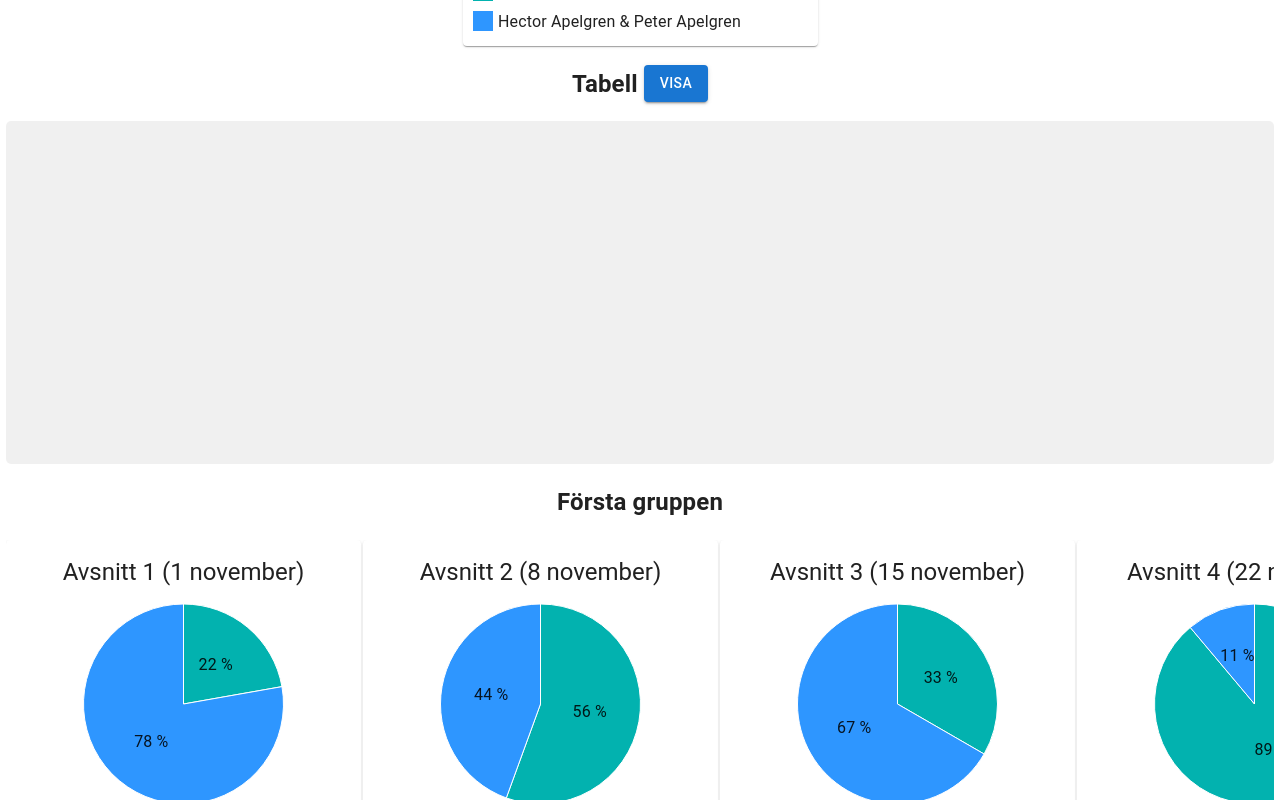
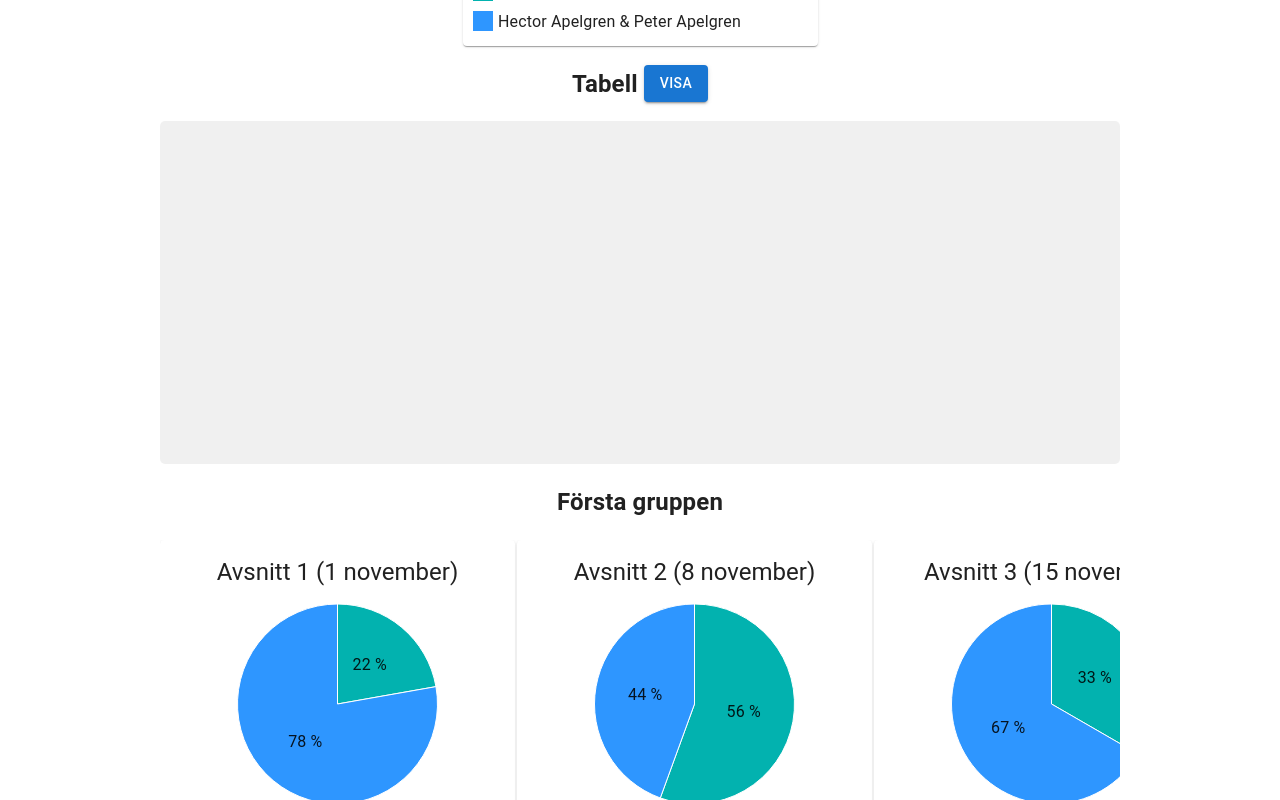
Before and after one commit to g-lowen/spela-pa-sparet, a React (Create React App) app: page / in a window 1280 px wide. Shown: the part 460-1260 px from the top of the page. Built offline with nearby package versions, Linux system fonts and the light colour scheme.

Commit message:
add maxWidth to content

```diff
--- a/src/components/CardsContainer.tsx
+++ b/src/components/CardsContainer.tsx
@@ -6,6 +6,7 @@ export const CardsContainer = (props: BoxProps) => {
       sx={{
         display: "flex",
         gap: "2px",
+        maxWidth: "960px",
         overflowX: "scroll",
         paddingBottom: "5px",
         scrollSnapType: "x mandatory"
--- a/src/components/DataTable.tsx
+++ b/src/components/DataTable.tsx
@@ -24,6 +24,7 @@ export default function DataTable({ showTable }: DataTableProps) {
       {showTable ? (
         <Paper
           sx={{
+            maxWidth: "960px",
             width: "100%"
           }}
         >
@@ -66,9 +67,10 @@ export default function DataTable({ showTable }: DataTableProps) {
         </Paper>
       ) : (
         <Skeleton
+          height={343}
+          width="100%"
+          sx={{ borderRadius: "5px", maxWidth: "960px" }}
           variant="rectangular"
-          height={343}
-          sx={{ borderRadius: "5px" }}
         />
       )}
     </>
```
